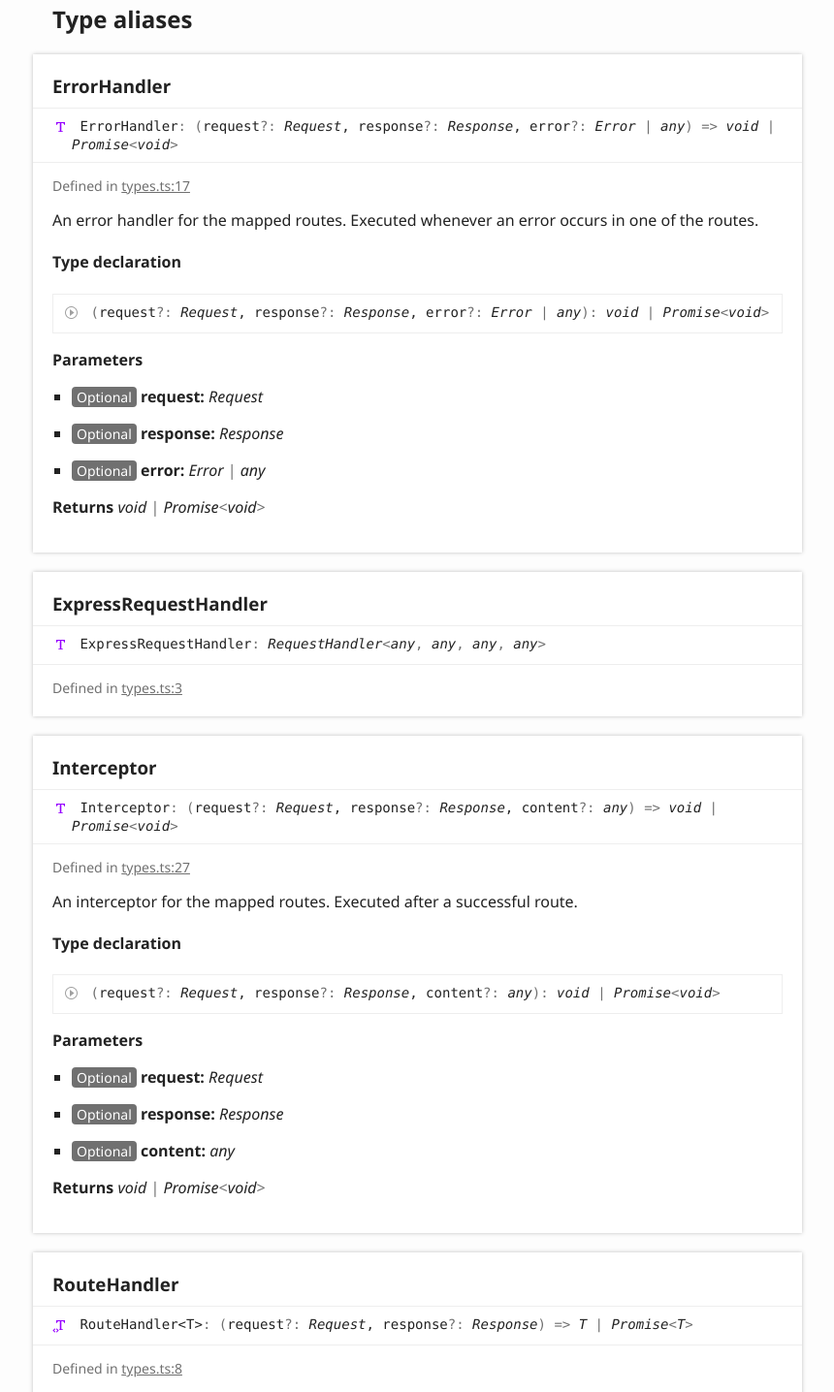
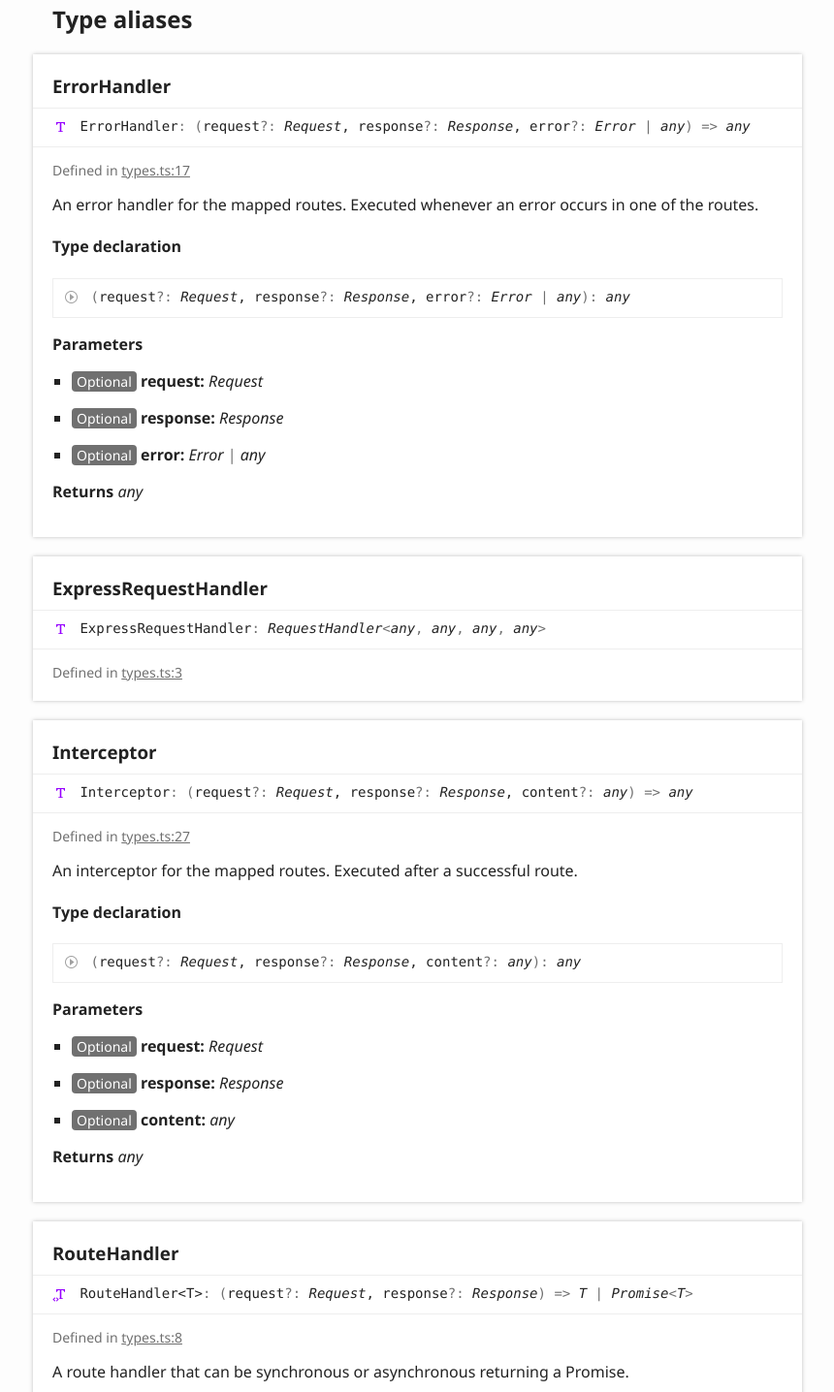
Before and after one commit to purplnay/mapped-routes, a website: page docs/globals.html in a window 1280 px wide. Shown: the part 659-2095 px from the top of the page at 97% size, without its empty margins (6-866 px from the left). Drawn offline with Linux system fonts and the light colour scheme.

Commit message:
Fix handlers return type

```diff
--- a/docs/globals.html
+++ b/docs/globals.html
@@ -186,19 +186,14 @@
                 ><span class="tsd-signature-type">any</span
                 ><span class="tsd-signature-symbol">)</span
                 ><span class="tsd-signature-symbol"> =&gt; </span
-                ><span class="tsd-signature-type">void</span
-                ><span class="tsd-signature-symbol"> | </span
-                ><span class="tsd-signature-type">Promise</span
-                ><span class="tsd-signature-symbol">&lt;</span
-                ><span class="tsd-signature-type">void</span
-                ><span class="tsd-signature-symbol">&gt;</span>
+                ><span class="tsd-signature-type">any</span>
               </div>
               <aside class="tsd-sources">
                 <ul>
                   <li>
                     Defined in
                     <a
-                      href="https://github.com/purplnay/mapped-routes/blob/f80e563/src/types.ts#L17"
+                      href="https://github.com/purplnay/mapped-routes/blob/7cd2b15/src/types.ts#L17"
                       >types.ts:17</a
                     >
                   </li>
@@ -232,12 +227,7 @@
                         ><span class="tsd-signature-type">any</span
                         ><span class="tsd-signature-symbol">)</span
                         ><span class="tsd-signature-symbol">: </span
-                        ><span class="tsd-signature-type">void</span
-                        ><span class="tsd-signature-symbol"> | </span
-                        ><span class="tsd-signature-type">Promise</span
-                        ><span class="tsd-signature-symbol">&lt;</span
-                        ><span class="tsd-signature-type">void</span
-                        ><span class="tsd-signature-symbol">&gt;</span>
+                        ><span class="tsd-signature-type">any</span>
                       </li>
                     </ul>
                     <ul class="tsd-descriptions">
@@ -275,12 +265,7 @@
                           </li>
                         </ul>
                         <h4 class="tsd-returns-title">
-                          Returns <span class="tsd-signature-type">void</span
-                          ><span class="tsd-signature-symbol"> | </span
-                          ><span class="tsd-signature-type">Promise</span
-                          ><span class="tsd-signature-symbol">&lt;</span
-                          ><span class="tsd-signature-type">void</span
-                          ><span class="tsd-signature-symbol">&gt;</span>
+                          Returns <span class="tsd-signature-type">any</span>
                         </h4>
                       </li>
                     </ul>
@@ -312,7 +297,7 @@
                   <li>
                     Defined in
                     <a
-                      href="https://github.com/purplnay/mapped-routes/blob/f80e563/src/types.ts#L3"
+                      href="https://github.com/purplnay/mapped-routes/blob/7cd2b15/src/types.ts#L3"
                       >types.ts:3</a
                     >
                   </li>
@@ -336,19 +321,14 @@
                 ><span class="tsd-signature-type">any</span
                 ><span class="tsd-signature-symbol">)</span
                 ><span class="tsd-signature-symbol"> =&gt; </span
-                ><span class="tsd-signature-type">void</span
-                ><span class="tsd-signature-symbol"> | </span
-                ><span class="tsd-signature-type">Promise</span
-                ><span class="tsd-signature-symbol">&lt;</span
-                ><span class="tsd-signature-type">void</span
-                ><span class="tsd-signature-symbol">&gt;</span>
+                ><span class="tsd-signature-type">any</span>
               </div>
               <aside class="tsd-sources">
                 <ul>
                   <li>
                     Defined in
                     <a
-                      href="https://github.com/purplnay/mapped-routes/blob/f80e563/src/types.ts#L27"
+                      href="https://github.com/purplnay/mapped-routes/blob/7cd2b15/src/types.ts#L27"
                       >types.ts:27</a
                     >
                   </li>
@@ -380,12 +360,7 @@
                         ><span class="tsd-signature-type">any</span
                         ><span class="tsd-signature-symbol">)</span
                         ><span class="tsd-signature-symbol">: </span
-                        ><span class="tsd-signature-type">void</span
-                        ><span class="tsd-signature-symbol"> | </span
-                        ><span class="tsd-signature-type">Promise</span
-                        ><span class="tsd-signature-symbol">&lt;</span
-                        ><span class="tsd-signature-type">void</span
-                        ><span class="tsd-signature-symbol">&gt;</span>
+                        ><span class="tsd-signature-type">any</span>
                       </li>
                     </ul>
                     <ul class="tsd-descriptions">
@@ -421,12 +396,7 @@
                           </li>
                         </ul>
                         <h4 class="tsd-returns-title">
-                          Returns <span class="tsd-signature-type">void</span
-                          ><span class="tsd-signature-symbol"> | </span
-                          ><span class="tsd-signature-type">Promise</span
-                          ><span class="tsd-signature-symbol">&lt;</span
-                          ><span class="tsd-signature-type">void</span
-                          ><span class="tsd-signature-symbol">&gt;</span>
+                          Returns <span class="tsd-signature-type">any</span>
                         </h4>
                       </li>
                     </ul>
@@ -464,7 +434,7 @@
                   <li>
                     Defined in
                     <a
-                      href="https://github.com/purplnay/mapped-routes/blob/f80e563/src/types.ts#L8"
+                      href="https://github.com/purplnay/mapped-routes/blob/7cd2b15/src/types.ts#L8"
                       >types.ts:8</a
                     >
                   </li>
@@ -574,7 +544,7 @@
                       <li>
                         Defined in
                         <a
-                          href="https://github.com/purplnay/mapped-routes/blob/f80e563/src/MappedRoutes.ts#L12"
+                          href="https://github.com/purplnay/mapped-routes/blob/7cd2b15/src/MappedRoutes.ts#L12"
                           >MappedRoutes.ts:12</a
                         >
                       </li>
@@ -656,7 +626,7 @@
                       <li>
                         Defined in
                         <a
-                          href="https://github.com/purplnay/mapped-routes/blob/f80e563/src/createRouter.ts#L13"
+                          href="https://github.com/purplnay/mapped-routes/blob/7cd2b15/src/createRouter.ts#L13"
                           >createRouter.ts:13</a
                         >
                       </li>
@@ -758,7 +728,7 @@
                       <li>
                         Defined in
                         <a
-                          href="https://github.com/purplnay/mapped-routes/blob/f80e563/src/mapRoutes.ts#L11"
+                          href="https://github.com/purplnay/mapped-routes/blob/7cd2b15/src/mapRoutes.ts#L11"
                           >mapRoutes.ts:11</a
                         >
                       </li>
@@ -826,7 +796,7 @@
                       <li>
                         Defined in
                         <a
-                          href="https://github.com/purplnay/mapped-routes/blob/f80e563/src/sortByNestedParams.ts#L6"
+                          href="https://github.com/purplnay/mapped-routes/blob/7cd2b15/src/sortByNestedParams.ts#L6"
                           >sortByNestedParams.ts:6</a
                         >
                       </li>
@@ -890,7 +860,7 @@
                       <li>
                         Defined in
                         <a
-                          href="https://github.com/purplnay/mapped-routes/blob/f80e563/src/transformHandler.ts#L11"
+                          href="https://github.com/purplnay/mapped-routes/blob/7cd2b15/src/transformHandler.ts#L11"
                           >transformHandler.ts:11</a
                         >
                       </li>
--- a/package.json
+++ b/package.json
@@ -1,6 +1,6 @@
 {
   "name": "mapped-routes",
-  "version": "1.0.2",
+  "version": "1.0.3",
   "main": "dist/index.js",
   "repository": "https://github.com/purplnay/mapped-routes.git",
   "author": "Nay <nay@purpltag.com>",
--- a/src/types.ts
+++ b/src/types.ts
@@ -18,7 +18,7 @@ export type ErrorHandler = (
   request?: Request,
   response?: Response,
   error?: Error | any,
-) => void | Promise<void>
+) => any
 
 /**
  * An interceptor for the mapped routes.
@@ -28,7 +28,7 @@ export type Interceptor = (
   request?: Request,
   response?: Response,
   content?: any,
-) => void | Promise<void>
+) => any
 
 /**
  * Configuration object for the set of mapped routes.
```
Also changed, not shown: docs/interfaces/mappedroutesoptions.html (+3 -3 lines), CHANGELOG.md.
